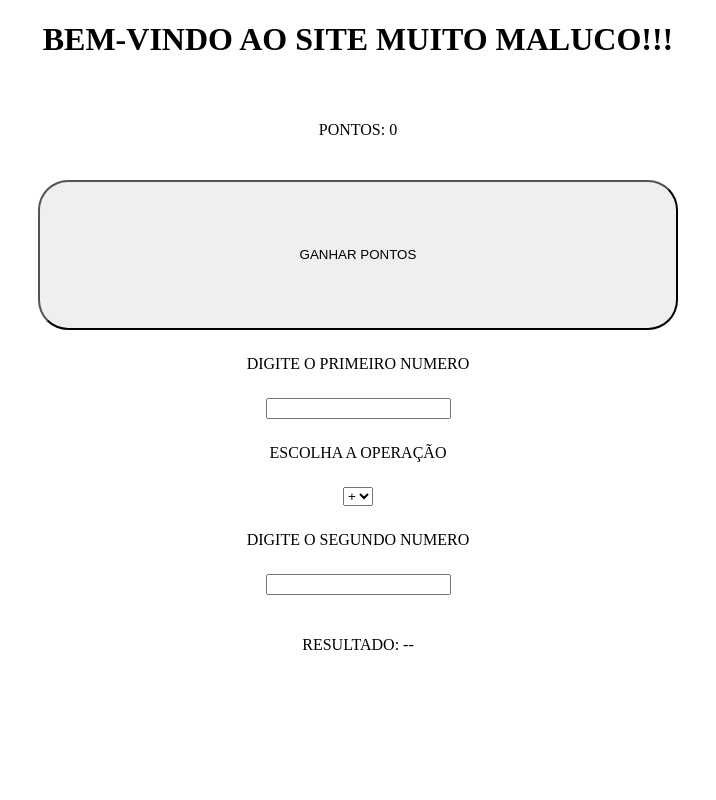
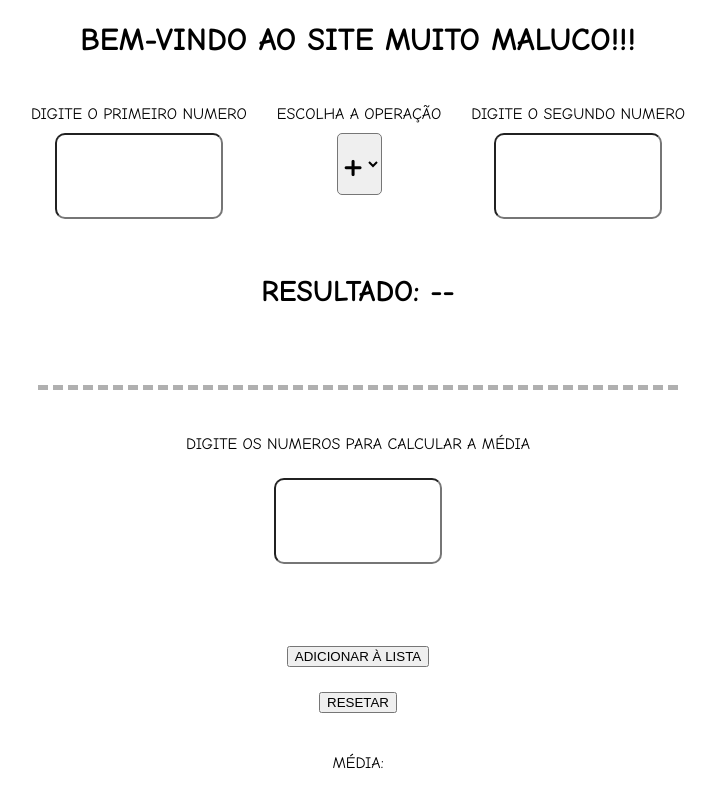
Before and after one commit to quinticode/web-tde01, a plain HTML site: page index.html in a window 1280 px wide. Shown: the whole page, without its empty margins (282-998 px from the left). Drawn offline with Linux system fonts and the light colour scheme.

Commit message:
mais um commit

```diff
--- a/index.html
+++ b/index.html
@@ -8,14 +8,16 @@
     <script src="script.js" defer></script>
 </head>
 <body>
+
     <h1>BEM-VINDO AO SITE MUITO MALUCO!!!</h1>
-    <p id="pontuacao">PONTOS: 0</p>
 
-    <button id="botao">GANHAR PONTOS</button>
-
+    <div class="secao">
+        <div class="subsecao">
             <label for="input-1">DIGITE O PRIMEIRO NUMERO</label>
             <input type="text" id="input-1">
+        </div>
 
+        <div class="subsecao">
             <label for="operacao">ESCOLHA A OPERAÇÃO</label>
             <select name="Operação" id="operacao">
                 <option value="soma">+</option>
@@ -23,11 +25,23 @@
                 <option value="multiplicacao">*</option>
                 <option value="divisao">/</option>
             </select>
+        </div class="subsecao">
 
+        <div class="subsecao">
         <label for="input-2">DIGITE O SEGUNDO NUMERO</label>
         <input type="text" id="input-2">
-
+        </div>
+    </div>
     <p id="resultado">RESULTADO: --</p>
 
+    <div class="linha"></div>
+    <label for="input-media">DIGITE OS NUMEROS PARA CALCULAR A MÉDIA</label>
+    <input type="text" id="input-media">
+
+    <p id="lista"></p>
+    <button id="btn-add">ADICIONAR À LISTA</button>
+    <button id="btn-reset">RESETAR</button>
+
+    <p id="media-resultado">MÉDIA: </p>
 </body>
 </html>
--- a/script.js
+++ b/script.js
@@ -104,24 +104,26 @@ function retornaResOperacao(num1, num2, operacao) {
     return operacao(num1,num2);
 }
 
-const botao = document.getElementById("botao")
+////////////////
 
-let qtdPontos = 0;
-let valorPonto = 10;
+const inputMedia = document.getElementById("input-media");
+const btnAdd = document.getElementById("btn-add");
+const btnReset = document.getElementById("btn-reset");
+const pLista = document.getElementById("lista");
+const mediaRes = document.getElementById("media-resultado");
+let listaMedia = [];
 
-botao.addEventListener('click', () => {
-    somarPontos();
-    atualizarCalculoPontos();
+btnAdd.addEventListener('click', function(){
+
+    if(!isNaN(inputMedia.value) && !(inputMedia.value == "")) {
+    listaMedia.push(parseFloat(inputMedia.value));
+    }
+    console.log(listaMedia);
+    inputMedia.value = "";
+    pLista.innerText = "Números: " + listaMedia;
+
+    mediaRes.innerText = "MÉDIA: " + parseFloat(calcularMedia(listaMedia));
 })
-
-
-function somarPontos() {
-    qtdPontos += valorPonto;
-}
-
-function atualizarCalculoPontos() {
-    pontuacao.innerText = "Pontuação: " + qtdPontos;
-}
 
 console.log(calcularMedia([1,2,3,10,10,10]))
 console.log(filtrarPares([1,2,3,10]))
--- a/style.css
+++ b/style.css
@@ -1,4 +1,7 @@
+@import url('https://fonts.googleapis.com/css2?family=Comic+Neue:ital,wght@0,300;0,400;0,700;1,300;1,400;1,700&display=swap');
+
 body {
+    font-family: "Comic Neue";
     display: flex;
     align-content: center;
     align-items: center;
@@ -8,12 +11,52 @@ body {
     gap: 25px;
 }
 
-#botao {
-    width: 50%;
-    height: 150px;
-    border-radius: 30px;
+.secao {
+    max-width: 60%;
+    display: flex;
+    flex-direction: row;
+    gap: 30px;
 }
 
-#botao:hover {
+.subsecao {
+    display: flex;
+    flex-direction: column;
+    gap: 10px;
+    text-align: center;
+    align-items: center;
+}
+input {
+    font-size: 50px;
+    font-family: "Comic Neue";
+    text-align: center;
+    border-radius: 10px;
+    width: 10rem;
+    height: 5rem;
+}
+select {
+    font-family: "Comic Neue";
+    font-size: 50px;
+    text-align: center;
+    border-radius: 5px;
+}
+option {
+    font-family: "Comic Neue";
+    text-align: center;
+    border-radius: 25px;
+
+}
+select:hover{
     cursor: pointer;
 }
+
+#resultado {
+    font-size: 30px;
+    font-weight: 900;
+}
+
+.linha {
+  width: 50%;
+  height: 1px;
+  margin: 20px 0;
+  border-bottom: 5px dashed #77777794;
+}
```
Lines whose indentation alone changed are shown as unchanged.
